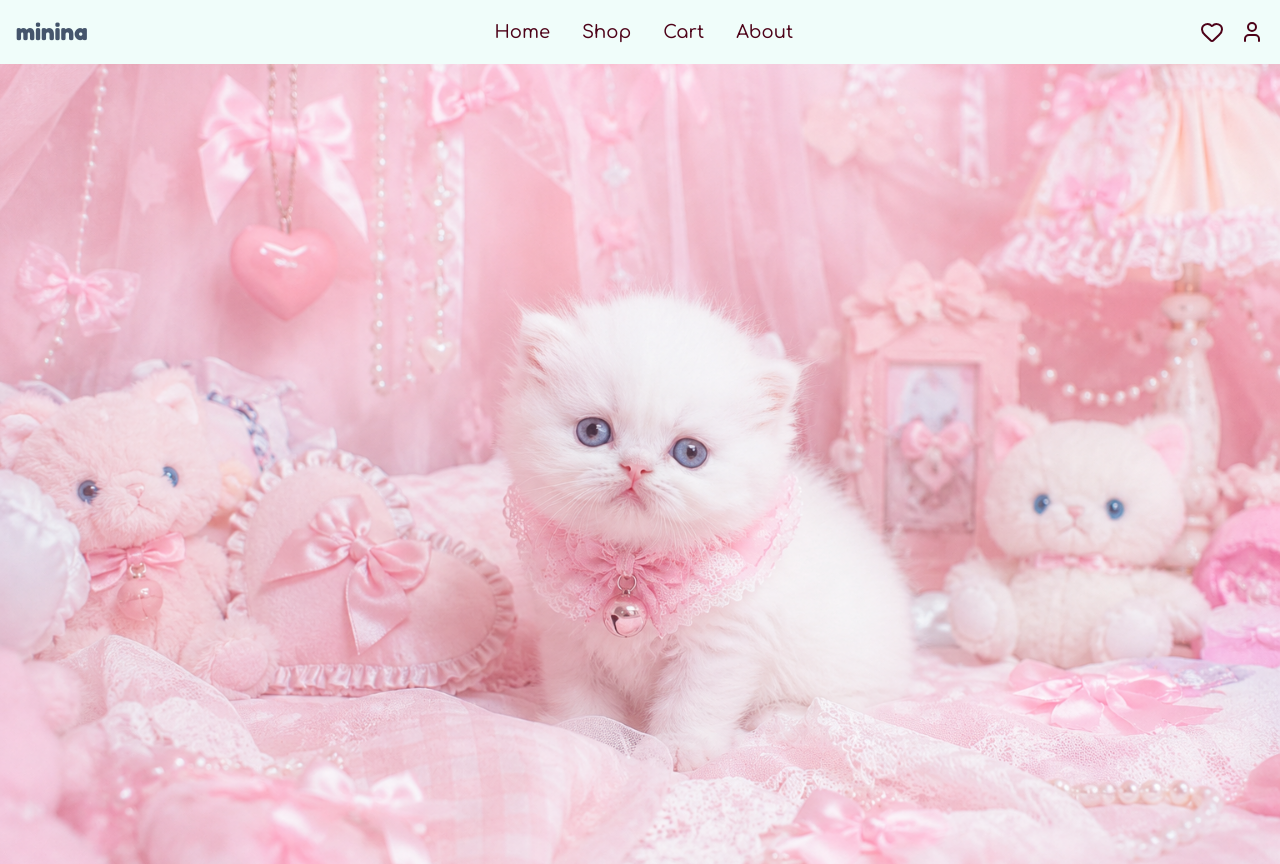
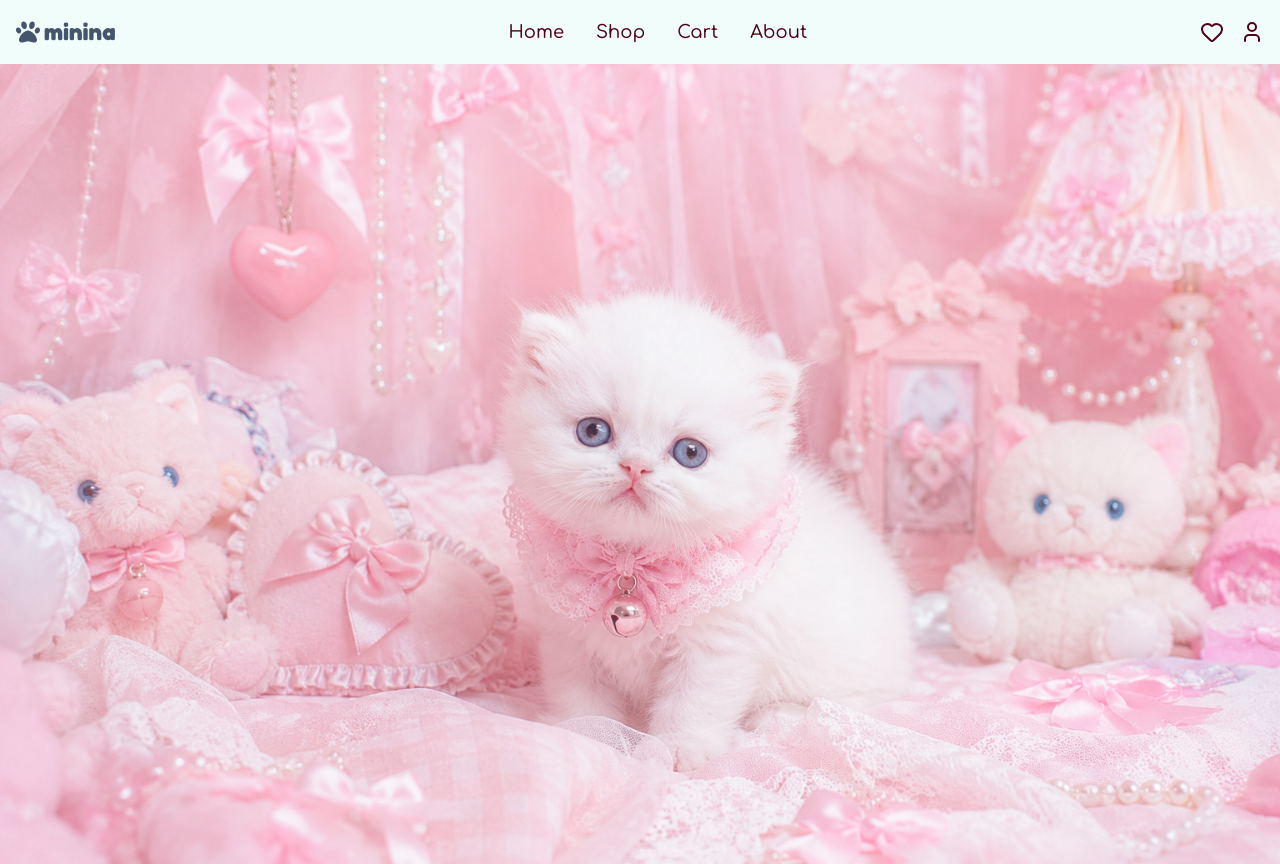
Before and after one commit to schismatiic/shopping-cart, a React (Vite) app: page / in a window 1280 px wide. Built offline with nearby package versions, Linux system fonts and the light colour scheme.

Commit message:
ErrorPage updated

```diff
--- a/src/components/ErrorPage.jsx
+++ b/src/components/ErrorPage.jsx
@@ -1,9 +1,12 @@
 import { Link } from "react-router";
+import Navbar from "./Navbar";
 
 const ErrorPage = () => {
   return (
-    <div className="flex flex-col justify-center items-center mt-5">
-      <h1>Oh no, this route doesn't exist!</h1>
+    <div>
+      <Navbar />
+      <div className="flex flex-col justify-center items-center mt-5 text-lg">
+        <p>Oh no, this route doesn't exist!</p>
         <p>
           You can go back to the home page by{" "}
           <Link to="/" className="text-blue-400 cursor-pointer">
@@ -12,6 +15,7 @@ const ErrorPage = () => {
           , though!
         </p>
       </div>
+    </div>
   );
 };
 
--- a/src/components/Navbar.jsx
+++ b/src/components/Navbar.jsx
@@ -1,6 +1,7 @@
 import { Link } from "react-router";
 import { User, Heart, Menu, X } from "lucide-react";
 import { useState } from "react";
+import { FaPaw } from "react-icons/fa";
 
 const Navbar = () => {
   const [toggleOpen, setToggleOpen] = useState(false);
@@ -19,7 +20,8 @@ const Navbar = () => {
             )}
           </button>
           <Link to="/">
-            <h1 className="font-black text-slate-600 text-2xl active:scale-95">
+            <h1 className="flex items-center gap-x-1 font-black text-slate-600 text-2xl active:scale-95">
+              <FaPaw className="w-6 h-6 text-slate-600" />
               minina
             </h1>
           </Link>
```
Lines whose indentation alone changed are shown as unchanged.
